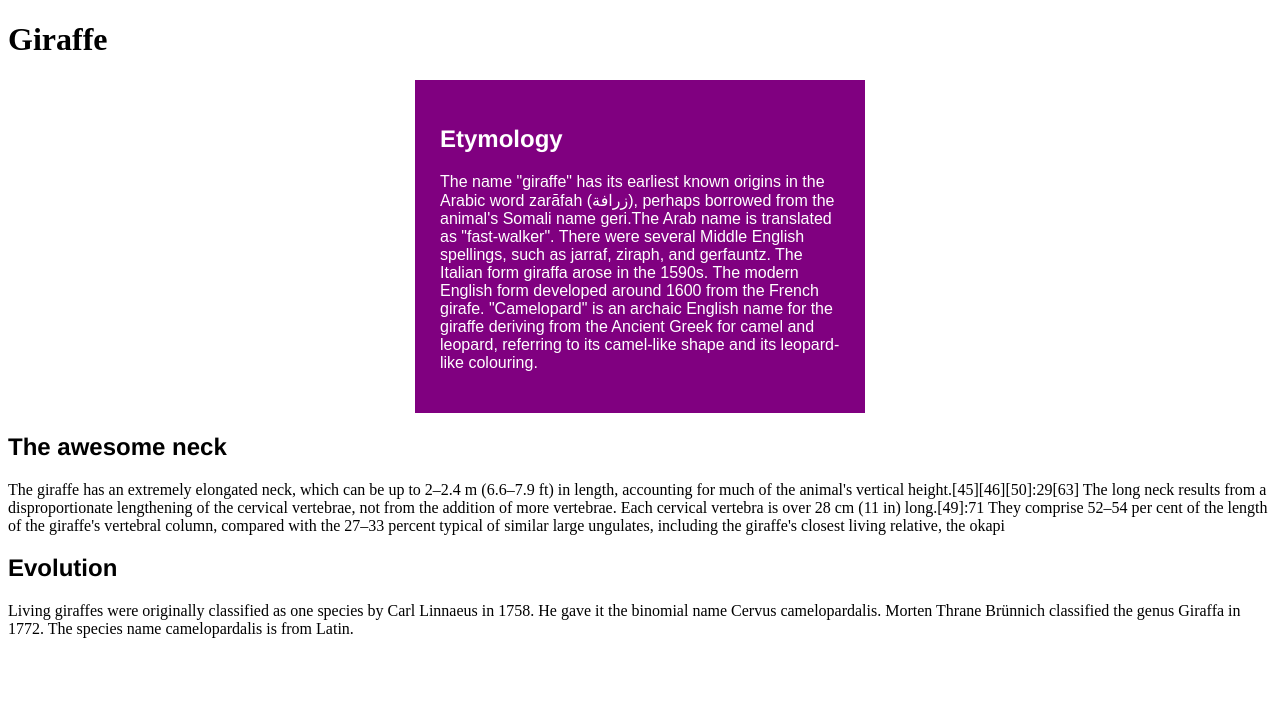
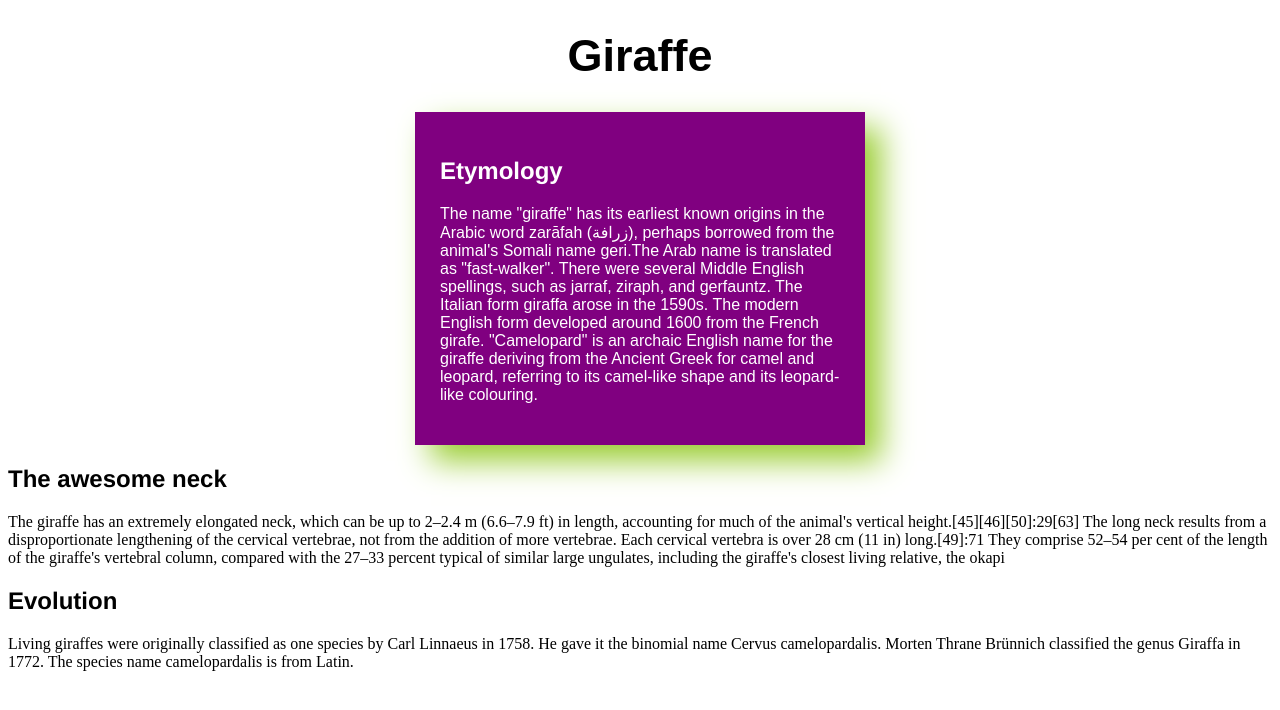
Before and after one commit to caluha/GiraffeSite, a plain HTML site: page index.html in a window 1280 px wide. Drawn offline with Linux system fonts and the light colour scheme.

Commit message:
Purple box and green shadow on etymology. Centered header.

```diff
--- a/stylesheet.css
+++ b/stylesheet.css
@@ -5,8 +5,15 @@
     background-color: purple;
     padding: 25px;
     color: white;
+    box-shadow: 16px 16px 30px yellowgreen;
 }
 
 h2 {
     font-family: Helvetica;
 }
+
+h1 {
+    font-family: Arial;
+    font-size: 45px;
+    text-align: center;
+}
```
